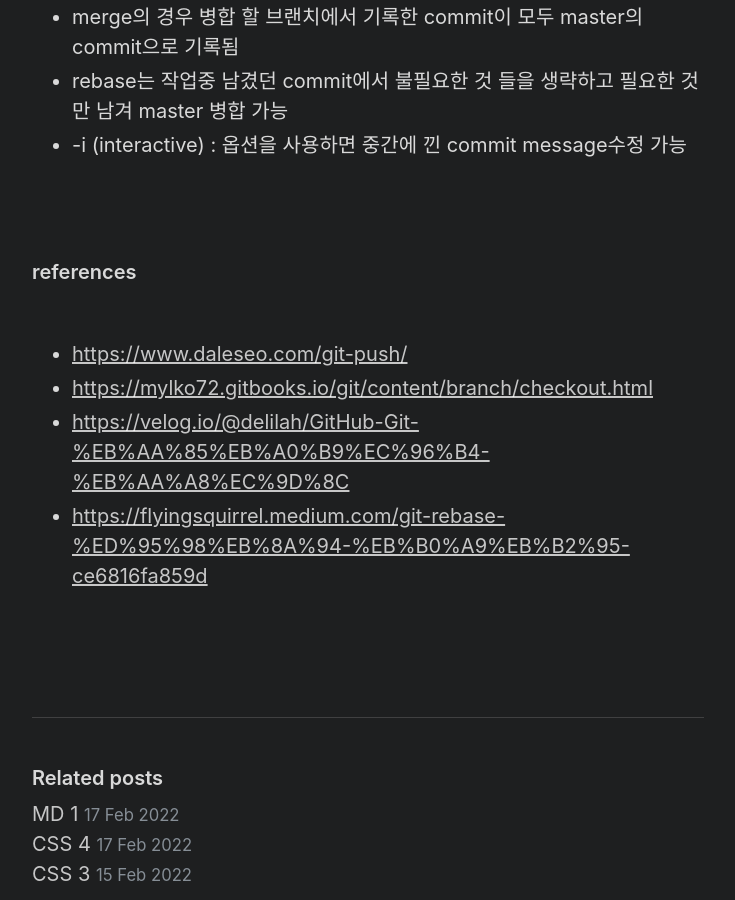
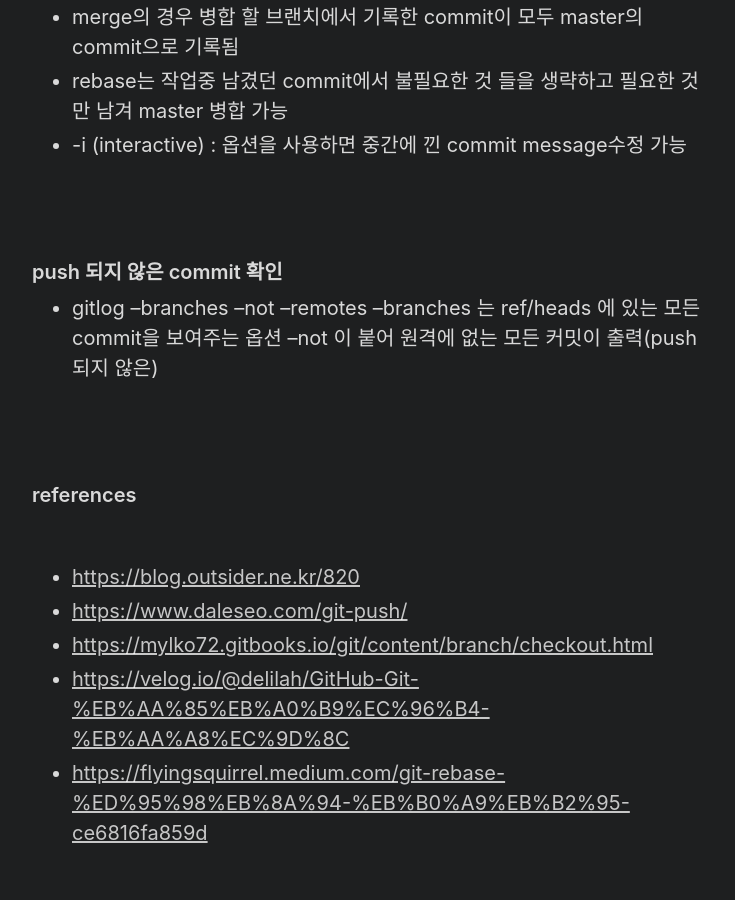
Before and after one commit to Dev-Dotoli/dev-dotoli.github.com, a Jekyll site: the page built from _posts/2022-02-17-Github-2.md, in a window 1280 px wide and 900 px high, scrolled down 3298 px. Shown: the whole window, without its empty margins (272-1007 px from the left). Built offline with Jekyll 4.4.1, drawn with Linux system fonts in a browser that asks for light colours.

Commit message:
fix: add not pushed commit and references

```diff
--- a/_posts/2022-02-17-Github-2.md
+++ b/_posts/2022-02-17-Github-2.md
@@ -115,10 +115,19 @@ title: Github 2
 
 <br><br>
 
+### push 되지 않은 commit 확인
+
+- gitlog --branches --not --remotes
+  --branches 는 ref/heads 에 있는 모든 commit을 보여주는 옵션
+  --not 이 붙어 원격에 없는 모든 커밋이 출력(push 되지 않은)
+
+<br><br>
+
 ### references
 
 <br>
 
+- <https://blog.outsider.ne.kr/820>
 - <https://www.daleseo.com/git-push/>
 - <https://mylko72.gitbooks.io/git/content/branch/checkout.html>
 - <https://velog.io/@delilah/GitHub-Git-%EB%AA%85%EB%A0%B9%EC%96%B4-%EB%AA%A8%EC%9D%8C>
```
